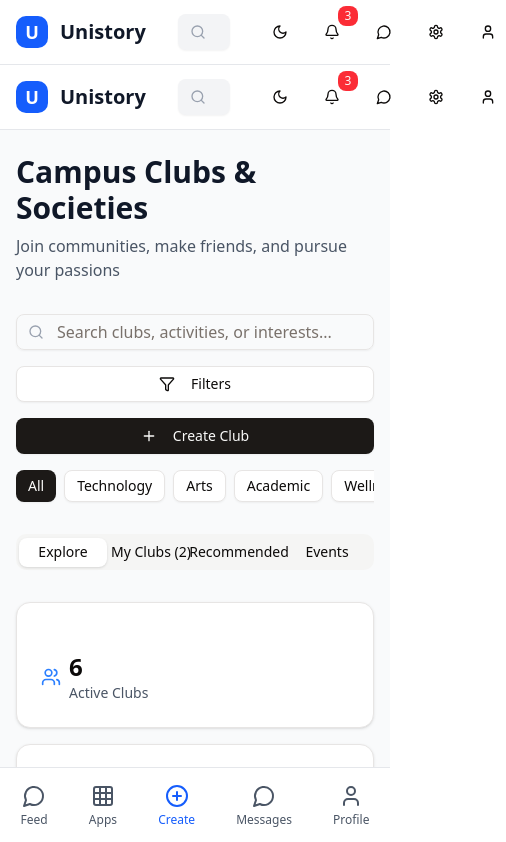
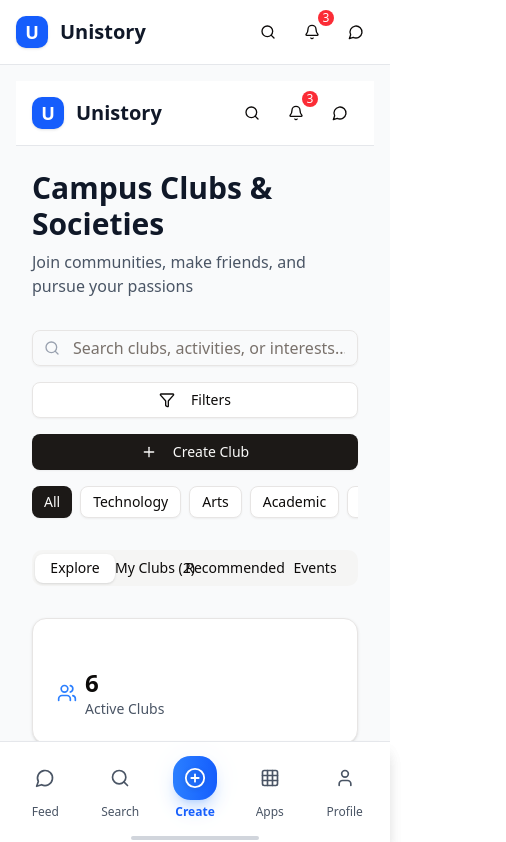
Before and after one commit to SH20RAJ/unistory, a Next.js app: page /clubs in a window 390 px wide. Shown: the top 842 px of the page, 506 px wide, since content can reach past the window. Built offline with nearby package versions, Linux system fonts and the light colour scheme.

Commit message:
feat: enhance navigation components; add search functionality and improve layout responsiveness

```diff
--- a/src/app/(app)/layout.js
+++ b/src/app/(app)/layout.js
@@ -35,8 +35,10 @@ export default function AppLayout({ children }) {
 
             {/* Mobile Content */}
             <div className="md:hidden">
-                <main className="pb-16">
-                    {children}
+                <main className="pb-20">
+                    <div className="container mx-auto px-4 py-4">
+                        {children}
+                    </div>
                 </main>
                 <BottomNavigation />
             </div>
--- a/src/app/(app)/notifications/page.js
+++ b/src/app/(app)/notifications/page.js
@@ -354,9 +354,8 @@ export default function NotificationsPage() {
 
     return (
         <div className="min-h-screen bg-gray-50 dark:bg-gray-900">
-            <MainNavigation />
 
-            <div className="max-w-4xl mx-auto px-4 sm:px-6 lg:px-8 py-6">
+            <div className="max-w-7xl mx-auto px-4 sm:px-6 lg:px-8 py-6">
                 {/* Header */}
                 <div className="mb-8">
                     <div className="flex items-center justify-between">
--- a/src/app/(app)/profile/page.js
+++ b/src/app/(app)/profile/page.js
@@ -219,9 +219,8 @@ export default function ProfilePage() {
 
     return (
         <div className="min-h-screen bg-gray-50 dark:bg-gray-900">
-            <MainNavigation />
 
-            <div className="max-w-7xl mx-auto px-4 sm:px-6 lg:px-8 py-6">
+            <div className="max-w-7xl mx-auto px-4 sm:px-6 lg:px-8 py-2">
                 {/* Profile Header */}
                 <div className="mb-8">
                     <Card>
--- a/src/components/layout/navigation.jsx
+++ b/src/components/layout/navigation.jsx
@@ -15,34 +15,70 @@ import {
     PlusCircle,
     User,
     Calendar,
-    Grid3X3
+    Grid3X3,
+    X
 } from "lucide-react";
 import Link from "next/link";
 import { usePathname } from "next/navigation";
+import { useState } from "react";
 
 export function MainNavigation({ showOnlyIcons = false }) {
+    const [isSearchFocused, setIsSearchFocused] = useState(false);
+
     if (showOnlyIcons) {
         return (
             <div className="flex items-center space-x-4">
+                {/* Desktop Search Bar */}
+                <div className="hidden lg:block">
+                    <div className={`relative transition-all duration-200 ${isSearchFocused ? "w-96" : "w-80"
+                        }`}>
+                        <Search className={`absolute left-3 top-1/2 transform -translate-y-1/2 w-4 h-4 transition-colors duration-200 ${isSearchFocused ? "text-blue-500" : "text-gray-400"
+                            }`} />
+                        <Input
+                            placeholder="Search campus, people, or topics..."
+                            className={`pl-10 pr-4 bg-gray-50 dark:bg-gray-700 border rounded-full transition-all duration-200 ${isSearchFocused
+                                    ? "border-blue-500 ring-2 ring-blue-500/20 shadow-md bg-white dark:bg-gray-600"
+                                    : "border-gray-200 dark:border-gray-600 hover:border-gray-300 dark:hover:border-gray-500"
+                                }`}
+                            onFocus={() => setIsSearchFocused(true)}
+                            onBlur={() => setIsSearchFocused(false)}
+                        />
+                        {isSearchFocused && (
+                            <div className="absolute right-3 top-1/2 transform -translate-y-1/2">
+                                <Badge variant="secondary" className="text-xs px-2 py-1">
+                                    ⌘K
+                                </Badge>
+                            </div>
+                        )}
+                    </div>
+                </div>
+
+                {/* Search Icon for smaller screens */}
+                <Link href="/search" className="lg:hidden">
+                    <Button variant="ghost" size="icon" className="hover:bg-gray-100 dark:hover:bg-gray-700">
+                        <Search className="w-5 h-5" />
+                    </Button>
+                </Link>
+
                 <ThemeToggle />
 
                 <Link href="/notifications">
-                    <Button variant="ghost" size="icon" className="relative">
+                    <Button variant="ghost" size="icon" className="relative hover:bg-gray-100 dark:hover:bg-gray-700">
                         <Bell className="w-5 h-5" />
-                        <Badge className="absolute -top-2 -right-2 h-5 w-5 p-0 text-xs bg-red-500">
+                        <Badge className="absolute -top-2 -right-2 h-5 w-5 p-0 text-xs bg-red-500 hover:bg-red-600 transition-colors">
                             3
                         </Badge>
                     </Button>
                 </Link>
 
                 <Link href="/messages">
-                    <Button variant="ghost" size="icon">
+                    <Button variant="ghost" size="icon" className="hover:bg-gray-100 dark:hover:bg-gray-700">
                         <MessageCircle className="w-5 h-5" />
                     </Button>
                 </Link>
 
                 <Link href="/profile">
-                    <Button variant="ghost" size="icon">
+                    <Button variant="ghost" size="icon" className="hover:bg-gray-100 dark:hover:bg-gray-700">
                         <User className="w-5 h-5" />
                     </Button>
                 </Link>
@@ -51,12 +87,12 @@ export function MainNavigation({ showOnlyIcons = false }) {
     }
 
     return (
-        <header className="bg-white dark:bg-gray-800 border-b border-gray-200 dark:border-gray-700 sticky top-0 z-50">
+        <header className="bg-white/95 dark:bg-gray-800/95 backdrop-blur-lg border-b border-gray-200 dark:border-gray-700 sticky top-0 z-50">
             <div className="max-w-7xl mx-auto px-4 sm:px-6 lg:px-8">
                 <div className="flex items-center justify-between h-16">
                     {/* Logo */}
                     <Link href="/dashboard" className="flex items-center space-x-3">
-                        <div className="w-8 h-8 bg-blue-600 rounded-lg flex items-center justify-center">
+                        <div className="w-8 h-8 bg-blue-600 rounded-lg flex items-center justify-center shadow-sm">
                             <span className="text-white font-bold text-lg">U</span>
                         </div>
                         <span className="text-xl font-bold text-gray-900 dark:text-white">
@@ -64,48 +100,26 @@ export function MainNavigation({ showOnlyIcons = false }) {
                         </span>
                     </Link>
 
-                    {/* Search */}
-                    <div className="flex-1 max-w-lg mx-8">
+                    {/* Mobile Actions */}
+                    <div className="flex items-center space-x-2">
                         <Link href="/search">
-                            <div className="relative cursor-pointer">
-                                <Search className="absolute left-3 top-1/2 transform -translate-y-1/2 text-gray-400 w-4 h-4" />
-                                <Input
-                                    placeholder="Search campus, people, or topics..."
-                                    className="pl-10 bg-gray-100 dark:bg-gray-700 border-0 cursor-pointer"
-                                    readOnly
-                                />
-                            </div>
+                            <Button variant="ghost" size="icon" className="rounded-full hover:bg-gray-100 dark:hover:bg-gray-700">
+                                <Search className="w-5 h-5" />
+                            </Button>
                         </Link>
-                    </div>
-
-                    {/* Navigation Icons */}
-                    <div className="flex items-center space-x-4">
-                        <ThemeToggle />
 
                         <Link href="/notifications">
-                            <Button variant="ghost" size="icon" className="relative">
+                            <Button variant="ghost" size="icon" className="relative rounded-full hover:bg-gray-100 dark:hover:bg-gray-700">
                                 <Bell className="w-5 h-5" />
-                                <Badge className="absolute -top-2 -right-2 h-5 w-5 p-0 text-xs bg-red-500">
+                                <Badge className="absolute -top-1 -right-1 h-4 w-4 p-0 text-xs bg-red-500 text-white rounded-full flex items-center justify-center">
                                     3
                                 </Badge>
                             </Button>
                         </Link>
 
                         <Link href="/messages">
-                            <Button variant="ghost" size="icon">
+                            <Button variant="ghost" size="icon" className="rounded-full hover:bg-gray-100 dark:hover:bg-gray-700">
                                 <MessageCircle className="w-5 h-5" />
-                            </Button>
-                        </Link>
-
-                        <Link href="/leaderboard">
-                            <Button variant="ghost" size="icon">
-                                <Settings className="w-5 h-5" />
-                            </Button>
-                        </Link>
-
-                        <Link href="/profile">
-                            <Button variant="ghost" size="icon">
-                                <User className="w-5 h-5" />
                             </Button>
                         </Link>
                     </div>
@@ -120,33 +134,63 @@ export function BottomNavigation() {
 
     const navItems = [
         { href: "/dashboard", icon: MessageCircle, label: "Feed" },
+        { href: "/search", icon: Search, label: "Search" },
+        { href: "/create", icon: PlusCircle, label: "Create", special: true },
         { href: "/apps", icon: Grid3X3, label: "Apps" },
-        { href: "/create", icon: PlusCircle, label: "Create", special: true },
-        { href: "/messages", icon: MessageCircle, label: "Messages" },
         { href: "/profile", icon: User, label: "Profile" }
     ];
 
+    const handleNavClick = (e) => {
+        // Add subtle vibration on supported devices
+        if (navigator.vibrate) {
+            navigator.vibrate(10);
+        }
+    };
+
     return (
-        <div className="fixed bottom-0 left-0 right-0 bg-white dark:bg-gray-800 border-t border-gray-200 dark:border-gray-700 md:hidden">
-            <div className="flex items-center justify-around py-2">
+        <div className="fixed bottom-0 left-0 right-0 bg-white/95 dark:bg-gray-800/95 backdrop-blur-lg border-t border-gray-200 dark:border-gray-700 md:hidden shadow-lg">
+            <div className="flex items-center justify-around py-2 px-2 safe-area-pb-2">
                 {navItems.map((item) => {
                     const Icon = item.icon;
                     const isActive = pathname === item.href;
                     const isSpecial = item.special;
 
                     return (
-                        <Link key={item.href} href={item.href} className="flex flex-col items-center p-2">
-                            <Icon className={`w-6 h-6 ${isSpecial
-                                    ? "text-blue-600"
+                        <Link
+                            key={item.href}
+                            href={item.href}
+                            onClick={handleNavClick}
+                            className="flex flex-col items-center justify-center min-w-0 flex-1 py-2 group"
+                        >
+                            <div className={`relative p-2.5 rounded-2xl transition-all duration-300 transform group-active:scale-95 ${isSpecial
+                                    ? "bg-gradient-to-r from-blue-500 to-blue-600 shadow-lg scale-110 shadow-blue-500/25"
                                     : isActive
-                                        ? "text-blue-600"
-                                        : "text-gray-600"
-                                }`} />
-                            <span className={`text-xs mt-1 ${isSpecial
-                                    ? "text-blue-600"
+                                        ? "bg-blue-50 dark:bg-blue-900/50 scale-105 shadow-sm"
+                                        : "hover:bg-gray-100 dark:hover:bg-gray-700 hover:scale-105 group-active:bg-gray-200 dark:group-active:bg-gray-600"
+                                }`}>
+                                <Icon className={`w-5 h-5 transition-all duration-200 ${isSpecial
+                                        ? "text-white drop-shadow-sm"
+                                        : isActive
+                                            ? "text-blue-600 dark:text-blue-400"
+                                            : "text-gray-600 dark:text-gray-400 group-hover:text-gray-700 dark:group-hover:text-gray-300"
+                                    }`} />
+
+                                {/* Active indicator with animation */}
+                                {isActive && !isSpecial && (
+                                    <div className="absolute -bottom-1 left-1/2 transform -translate-x-1/2 w-1 h-1 bg-blue-600 dark:bg-blue-400 rounded-full animate-pulse"></div>
+                                )}
+
+                                {/* Special button glow effect */}
+                                {isSpecial && (
+                                    <div className="absolute inset-0 rounded-2xl bg-gradient-to-r from-blue-400 to-blue-600 opacity-0 group-hover:opacity-20 transition-opacity duration-300"></div>
+                                )}
+                            </div>
+
+                            <span className={`text-xs mt-1.5 font-medium truncate transition-all duration-200 ${isSpecial
+                                    ? "text-blue-600 dark:text-blue-400 font-semibold"
                                     : isActive
-                                        ? "text-blue-600"
-                                        : "text-gray-600"
+                                        ? "text-blue-600 dark:text-blue-400 font-semibold"
+                                        : "text-gray-600 dark:text-gray-400 group-hover:text-gray-700 dark:group-hover:text-gray-300"
                                 }`}>
                                 {item.label}
                             </span>
@@ -154,6 +198,11 @@ export function BottomNavigation() {
                     );
                 })}
             </div>
+
+            {/* iPhone-style home indicator with subtle animation */}
+            <div className="flex justify-center pb-1">
+                <div className="w-32 h-1 bg-gray-300 dark:bg-gray-600 rounded-full transition-all duration-300 hover:w-36"></div>
+            </div>
         </div>
     );
 }
```
Also changed, not shown: src/app/(app)/apps/page.js (+37 -1 lines).
